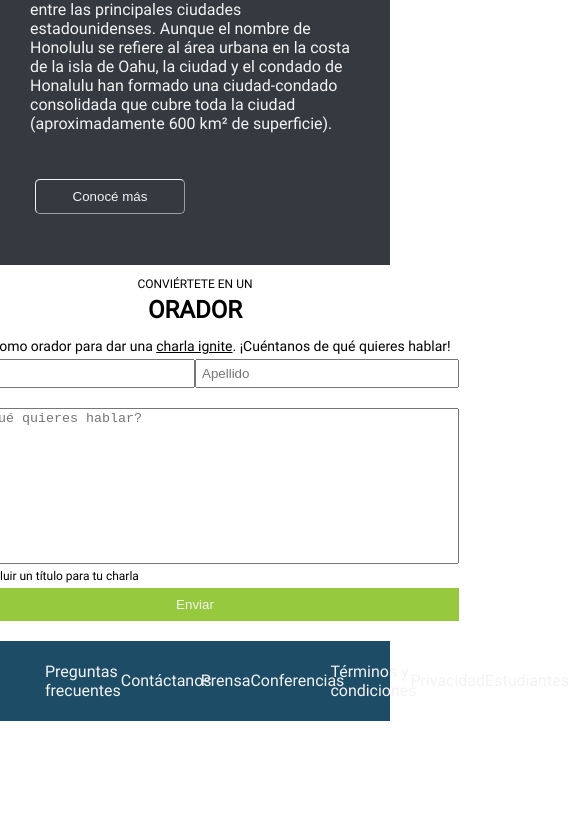
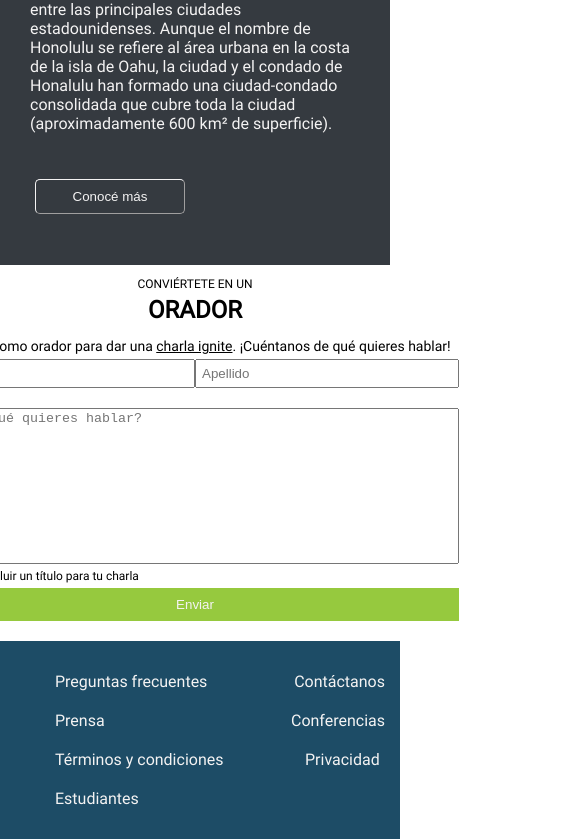
Before and after one commit to MakoskiVictor/CodoACodoIntegrador, an Angular app: page / in a window 390 px wide. Shown: the part 1947-2786 px from the top of the page, 569 px wide, since content can reach past the window. Before the commit the page ends 2668 px from the top, so only its background shows below. Built offline with nearby package versions, Linux system fonts and the light colour scheme.

Commit message:
add responsive styles

```diff
--- a/src/app/modules/shared/components/footer/footer.component.scss
+++ b/src/app/modules/shared/components/footer/footer.component.scss
@@ -2,15 +2,18 @@ footer {
   margin-bottom: 0px;
   padding: .3125rem;
   background-color: rgb(29, 76, 102);
+  width: 100%;
 
   ul {
     display: flex;
-    justify-content: space-around;
+    justify-content: space-between;
     align-content: center;
+    flex-wrap: wrap;
 
     li {
-      max-width: 80px;
+      min-width: 80px;
       align-self: center;
+      padding: 10px;
       a {
         text-decoration: none;
         color: var(--color-blanco);
```
